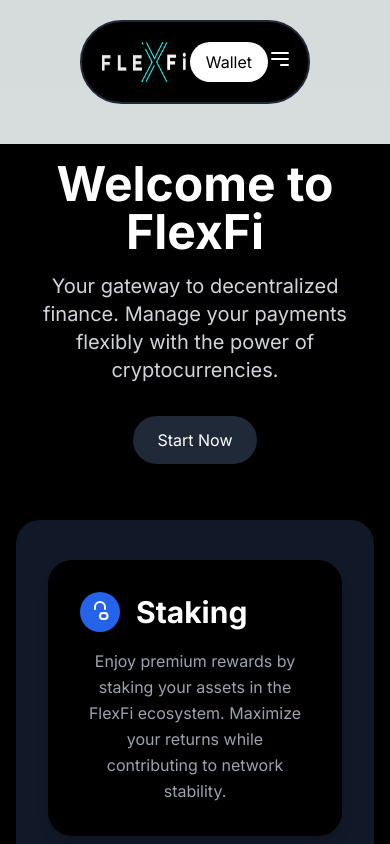
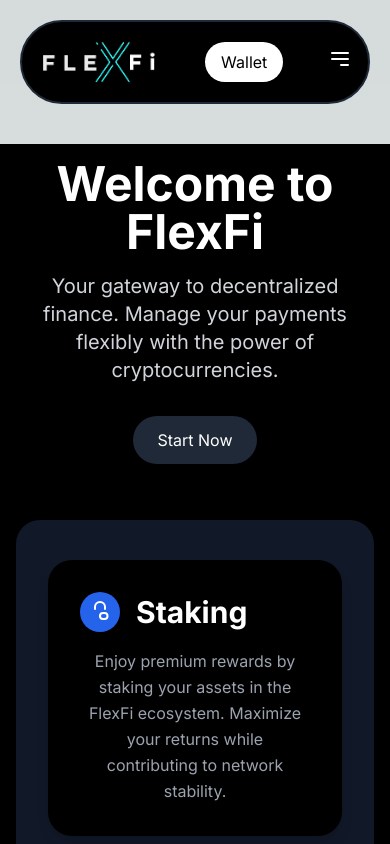
Before and after one commit to MickaelSanches/FlexFi-B-ta, a Next.js app: page / in a window 390 px wide. Shown: the top 844 px of the page. Built offline with nearby package versions, Linux system fonts and the light colour scheme.

Commit message:
fix header

```diff
--- a/src/components/Header.tsx
+++ b/src/components/Header.tsx
@@ -9,7 +9,7 @@ const Header = () => {
   };
 
   return (
-    <header className="bg-black border-2 border-gray-800 rounded-full p-4 ml-20 mr-20 mt-5 mb-10">
+    <header className="bg-black border-2 border-gray-800 rounded-full p-4 mx-5 mt-5 mb-10 md:mx-20">
       <div className="container mx-auto flex items-center justify-between">
         {/* Logo Section */}
         <div className="flex items-center">
@@ -62,7 +62,7 @@ const Header = () => {
 
       {/* Menu déroulant pour les petits écrans */}
       {isOpen && (
-        <nav className="md:hidden bg-black border-t border-gray-700">
+        <nav className="md:hidden bg-black border-t border-gray-700 flex flex-col items-center">
           <a href="#" className="block text-white px-4 py-2 hover:bg-gray-800">
             Home
           </a>
```
